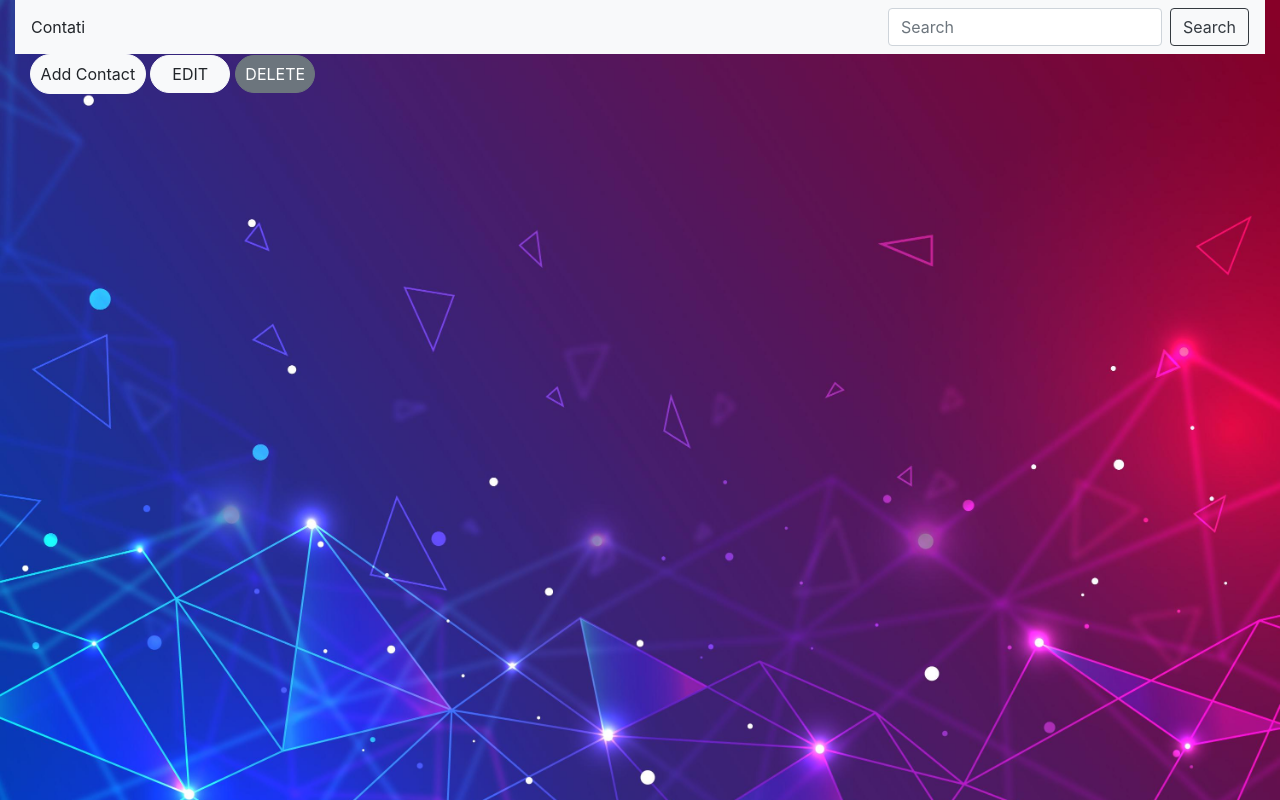
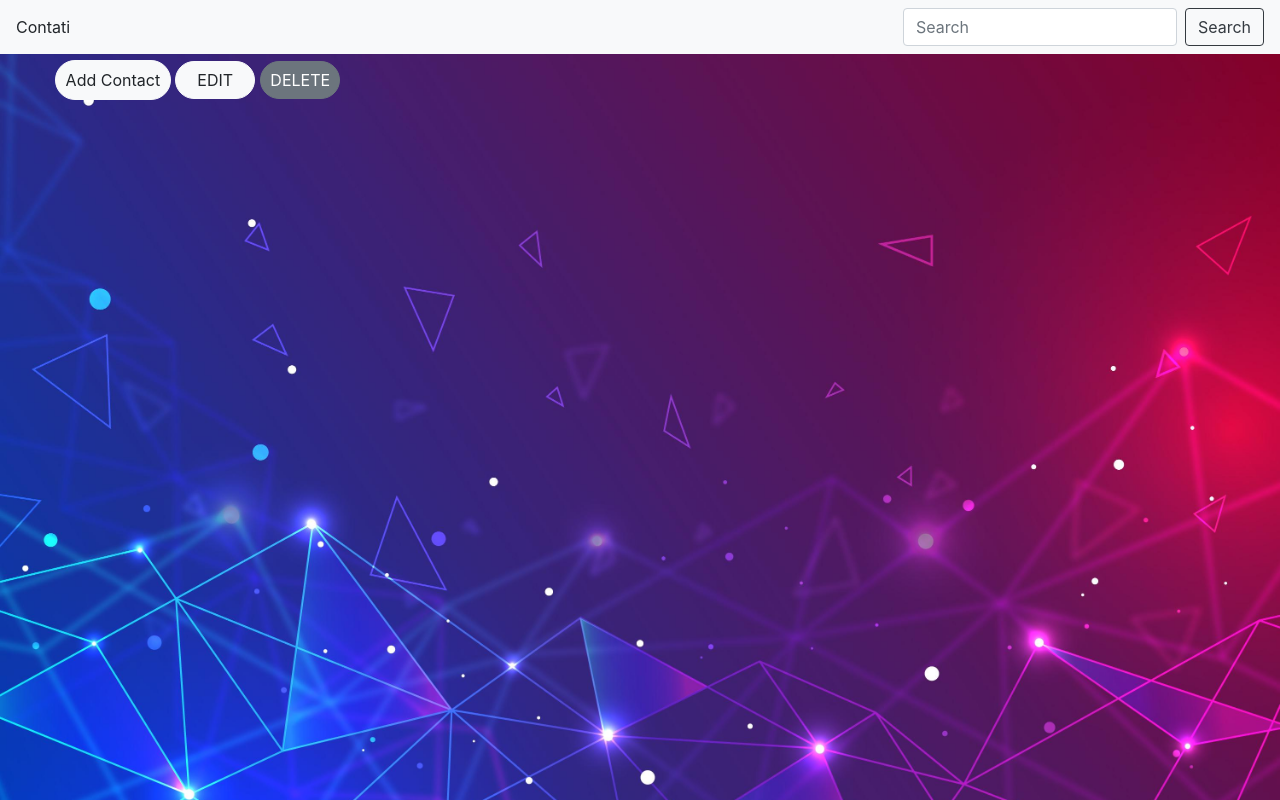
Before and after one commit to samo7a/Contatti, a PHP site: page /contacts.html in a window 1280 px wide. Run offline with PHP 8.4, Linux system fonts and the light colour scheme.

Commit message:
Add files via upload
Added Css For Contacts HTML
Fixed bugs

```diff
--- a/css/contacts.css
+++ b/css/contacts.css
@@ -3,4 +3,18 @@
     width: 100%;
     height: 100vh;
     background-size: cover;
+
 }
+
+  #navigation{
+    width: 100%;
+    position: absolute;
+    top: 0;
+    left: 0;
+  }
+
+  #contact{
+    position: absolute;
+    margin-top: 60px;
+    left: 40px;
+  }
```
